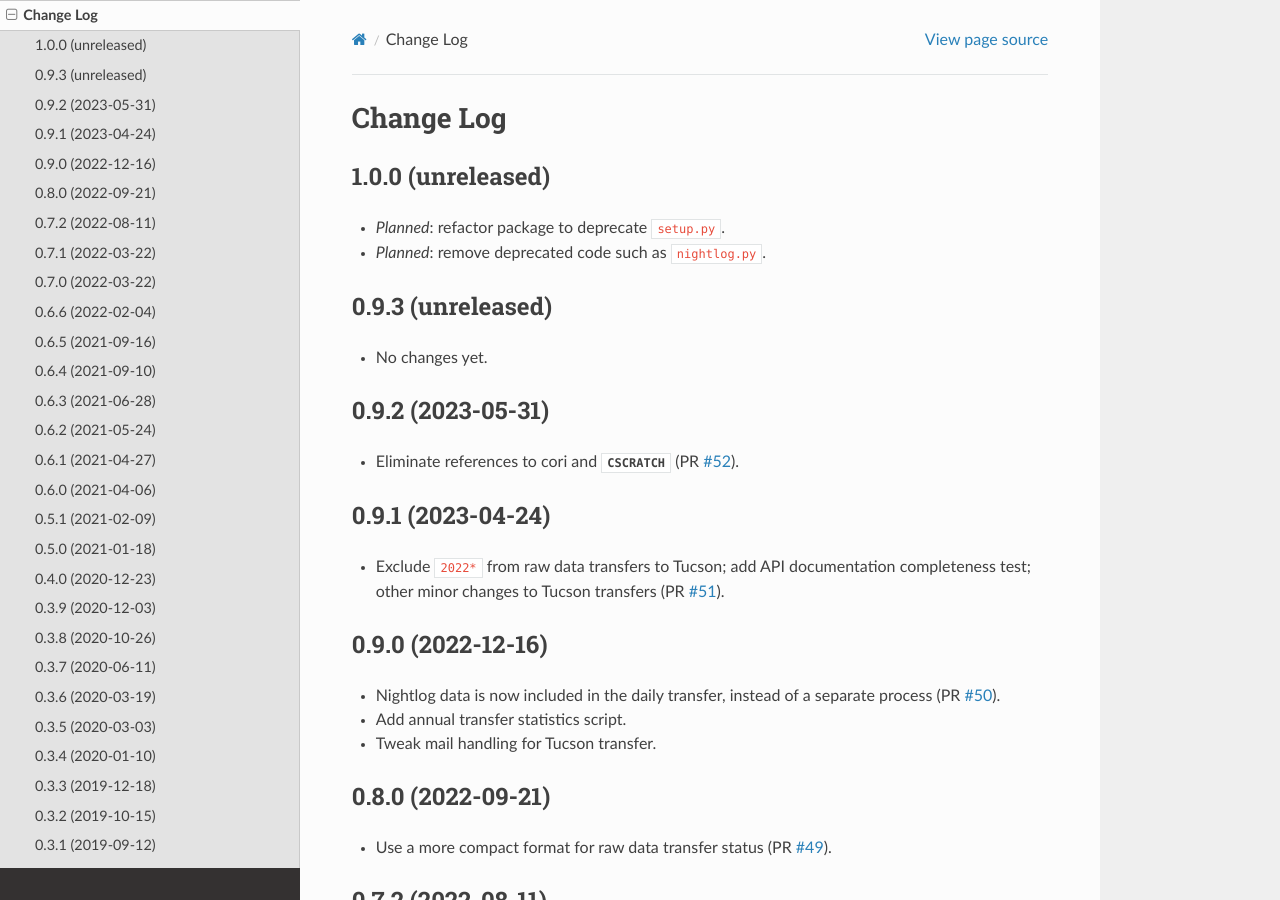
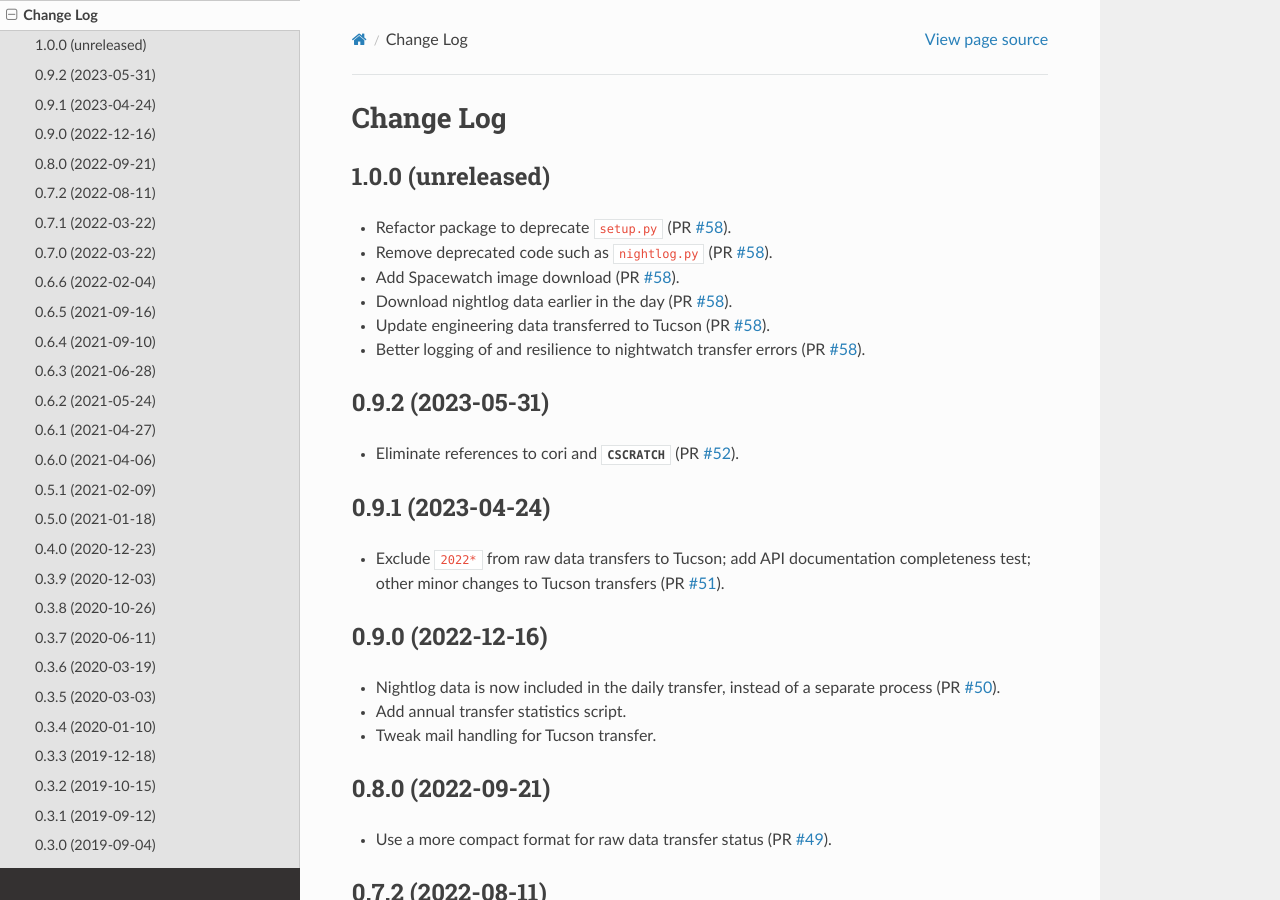
Before and after one commit to desihub/desitransfer, a Sphinx documentation site: the page built from doc/changes.rst, in a window 1280 px wide and 900 px high. Built offline with Sphinx 7.4.7 and the Read the Docs theme 2.0.0, drawn with Linux system fonts in a browser that asks for light colours.

Commit message:
update change log

```diff
--- a/doc/changes.rst
+++ b/doc/changes.rst
@@ -5,13 +5,14 @@
 1.0.0 (unreleased)
 ------------------
 
-* *Planned*: refactor package to deprecate ``setup.py``.
-* *Planned*: remove deprecated code such as ``nightlog.py``.
+* Refactor package to deprecate ``setup.py`` (PR `#58`_).
+* Remove deprecated code such as ``nightlog.py`` (PR `#58`_).
+* Add Spacewatch image download (PR `#58`_).
+* Download nightlog data earlier in the day (PR `#58`_).
+* Update engineering data transferred to Tucson (PR `#58`_).
+* Better logging of and resilience to nightwatch transfer errors (PR `#58`_).
 
-0.9.3 (unreleased)
-------------------
-
-* No changes yet.
+.. _`#58`: https://github.com/desihub/desitransfer/pull/58
 
 0.9.2 (2023-05-31)
 ------------------
```
